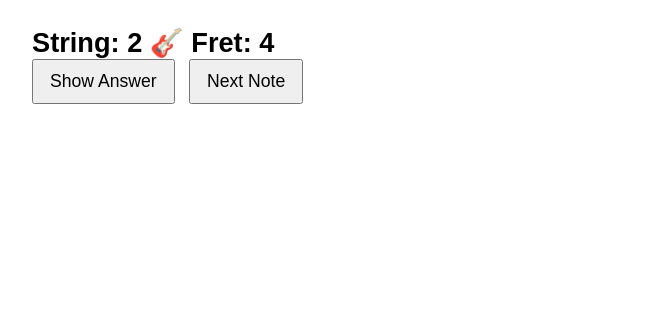
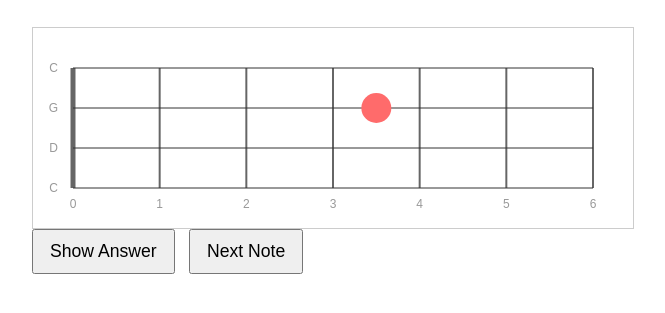
Before and after one commit to jgarte/requinto, a plain HTML site: page index.html in a window 1280 px wide. Shown: the part 101-414 px from the top of the page, without its empty margins (308-973 px from the left). Drawn offline with Linux system fonts and the light colour scheme.

Commit message:
Nicer UI

```diff
--- a/index.html
+++ b/index.html
@@ -25,38 +25,128 @@
     margin-top: 20px;
     display: none;
   }
+  #fretboard {
+    margin-top: 30px;
+    border: 1px solid #ccc;
+    display: block;
+  }
 </style>
 </head>
 <body>
 
 <h1>Requinto Note Trainer</h1>
 
-<div class="prompt" id="prompt"></div>
+<canvas id="fretboard" width="600" height="200"></canvas>
 
 <button id="answer" onclick="showAnswer()">Show Answer</button>
 <button onclick="nextQuestion()">Next Note</button>
 
 <script>
 const notes = [
-  { string: 4, fret: 0, note: "C" },
   { string: 4, fret: 2, note: "D" },
   { string: 4, fret: 4, note: "E" },
 
-  { string: 3, fret: 0, note: "D" },
   { string: 3, fret: 2, note: "E" },
   { string: 3, fret: 3, note: "F" },
 
-  { string: 2, fret: 0, note: "G" },
   { string: 2, fret: 2, note: "A" },
   { string: 2, fret: 4, note: "B" },
 
-  { string: 1, fret: 0, note: "C" },
   { string: 1, fret: 2, note: "D" },
   { string: 1, fret: 4, note: "E" },
   { string: 1, fret: 5, note: "F" }
 ];
 
 let currentNote = null;
+let showingAnswer = false;
+
+const canvas = document.getElementById("fretboard");
+const ctx = canvas.getContext("2d");
+
+function drawFretboard() {
+  const padding = 40;
+  const numStrings = 4;
+  const numFrets = 6;
+  const stringSpacing = (canvas.height - 2 * padding) / (numStrings - 1);
+  const fretSpacing = (canvas.width - 2 * padding) / numFrets;
+
+  ctx.clearRect(0, 0, canvas.width, canvas.height);
+
+  // Draw frets (vertical lines)
+  ctx.strokeStyle = "#666";
+  ctx.lineWidth = 2;
+  for (let i = 0; i <= numFrets; i++) {
+    const x = padding + i * fretSpacing;
+    ctx.beginPath();
+    ctx.moveTo(x, padding);
+    ctx.lineTo(x, canvas.height - padding);
+    ctx.stroke();
+  }
+
+  // Draw nut (first fret thicker)
+  ctx.lineWidth = 5;
+  ctx.beginPath();
+  ctx.moveTo(padding, padding);
+  ctx.lineTo(padding, canvas.height - padding);
+  ctx.stroke();
+
+  // Draw strings (horizontal lines)
+  ctx.strokeStyle = "#333";
+  ctx.lineWidth = 1;
+  for (let i = 0; i < numStrings; i++) {
+    const y = padding + i * stringSpacing;
+    ctx.beginPath();
+    ctx.moveTo(padding, y);
+    ctx.lineTo(canvas.width - padding, y);
+    ctx.stroke();
+  }
+
+  // Draw fret numbers
+  ctx.fillStyle = "#999";
+  ctx.font = "12px sans-serif";
+  ctx.textAlign = "center";
+  for (let i = 0; i <= numFrets; i++) {
+    const x = padding + i * fretSpacing;
+    ctx.fillText(i.toString(), x, canvas.height - padding + 20);
+  }
+
+  // Draw string names
+  ctx.textAlign = "right";
+  const stringNames = ["C", "G", "D", "C"];
+  for (let i = 0; i < numStrings; i++) {
+    const y = padding + i * stringSpacing;
+    ctx.fillText(`${stringNames[i]}`, padding - 15, y + 4);
+  }
+
+  // Highlight current position
+  if (currentNote) {
+    const stringIndex = currentNote.string - 1;
+    const fretIndex = currentNote.fret;
+
+    let x, y;
+    y = padding + stringIndex * stringSpacing;
+
+    if (fretIndex === 0) {
+      x = padding;
+    } else {
+      x = padding + fretIndex * fretSpacing - fretSpacing / 2;
+    }
+
+    // Draw circle at position
+    ctx.fillStyle = "#FF6B6B";
+    ctx.beginPath();
+    ctx.arc(x, y, 15, 0, 2 * Math.PI);
+    ctx.fill();
+
+    // If showing answer, display note name
+    if (showingAnswer) {
+      ctx.fillStyle = "#FFF";
+      ctx.font = "bold 16px sans-serif";
+      ctx.textAlign = "center";
+      ctx.fillText(currentNote.note, x, y + 5);
+    }
+  }
+}
 
 function randomNote(notes) {
   return notes[Math.floor(Math.random() * notes.length)];
@@ -64,13 +154,14 @@ function randomNote(notes) {
 
 function nextQuestion() {
   currentNote = randomNote(notes);
-  document.getElementById("prompt").textContent =
-    `String: ${currentNote.string} 🎸 Fret: ${currentNote.fret}`;
+  showingAnswer = false;
   document.getElementById("answer").textContent = "Show Answer";
+  drawFretboard();
 }
 
 function showAnswer() {
-  document.getElementById("answer").textContent = `${currentNote.note}`;
+  showingAnswer = true;
+  drawFretboard();
 }
 
 nextQuestion();
```
